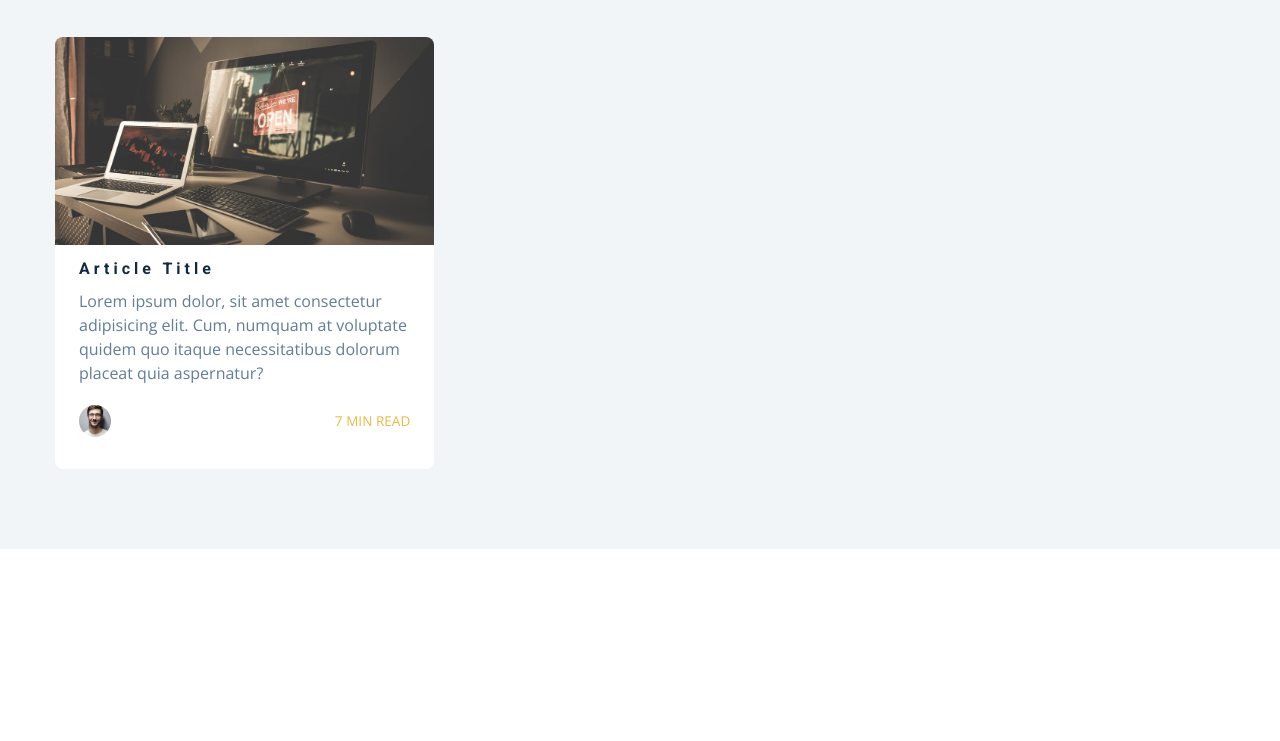
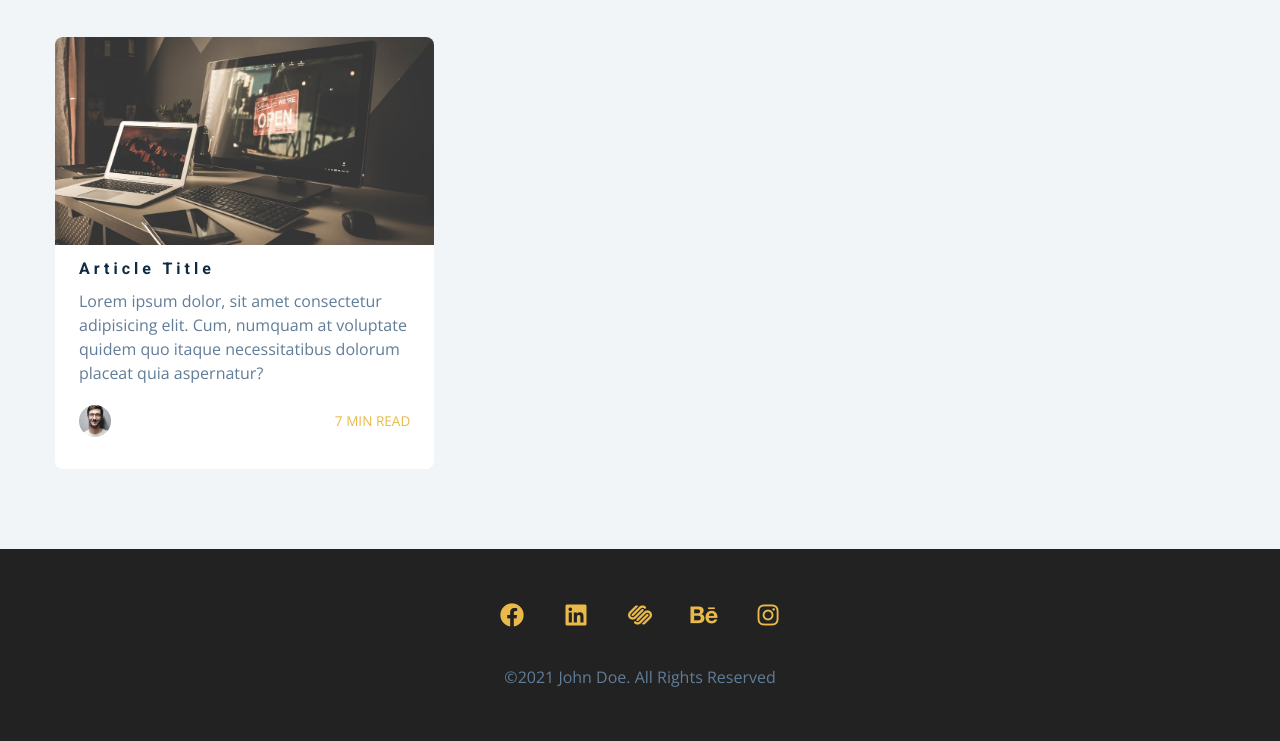
Before and after one commit to BryonVerdone/Portfolio-project, a plain HTML site: page portfolio-setup/index.html in a window 1280 px wide. Shown: the part 6672-7413 px from the top of the page. Before the commit the page ends 7221 px from the top, so only its background shows below. Drawn offline with nearby package versions, Linux system fonts and the light colour scheme.

Commit message:
footer completed

```diff
--- a/portfolio-setup/css/styles.css
+++ b/portfolio-setup/css/styles.css
@@ -824,6 +824,25 @@ Blog
 Footer
 ===============
 */
+.footer {
+  padding-bottom: 2rem;
+  background: #222;
+  display: grid;
+  place-items: center;
+}
+.footer .social-icons {
+  margin-bottom: 2rem;
+}
+.footer .social-icon {
+  color: var(--clr-primary-5);
+}
+.footer .social-icon:hover {
+  color: var(--clr-primary-10);
+}
+.footer p {
+  font-size: 1.25;
+  text-transform: capitalize;
+}
 /*
 ===============
 Single Page
--- a/portfolio-setup/index.html
+++ b/portfolio-setup/index.html
@@ -486,7 +486,32 @@
 </section>
     <!--end of  blog -->
     <!-- footer -->
-
+<footer class="footer">
+  <!-- social icons -->
+  <ul class="social-icons">
+    <li>
+      <a href="https://www.twitter.com" class="social-icon">
+        <i class="fab fa-facebook"></i></a>
+    </li>
+    <li>
+      <a href="https://www.twitter.com" class="social-icon">
+        <i class="fab fa-linkedin"></i></a>
+    </li>
+    <li>
+      <a href="https://www.twitter.com" class="social-icon">
+        <i class="fab fa-squarespace"></i></a>
+    </li>
+    <li>
+      <a href="https://www.twitter.com" class="social-icon">
+        <i class="fab fa-behance"></i></a>
+    </li>
+    <li>
+      <a href="https://www.twitter.com" class="social-icon">
+        <i class="fab fa-instagram"></i></a>
+    </li>
+  </ul>
+  <p>&copy;<span id="date"></span> john doe. all rights reserved</p>
+</footer>
     <script src="./js/app.js"></script>
   </body>
 </html>
```
